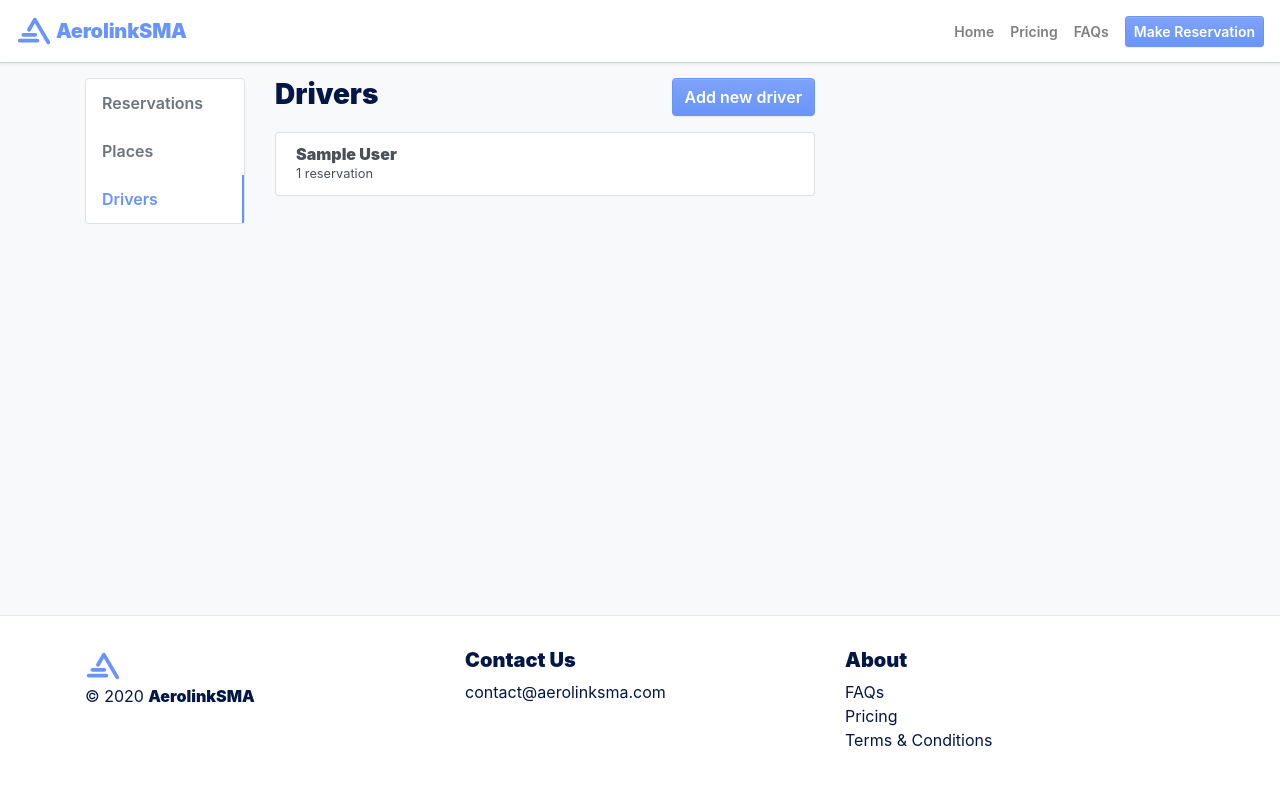
After one commit to AerolinkSMA/aerolinksma, a Django app: page /shuttle/admin/drivers/ in a window 1280 px wide. The commit adds this page. Run offline with Django 3.2, Linux system fonts and the light colour scheme; tables that the repository leaves empty hold one stand-in row (values such as "Sample post"); style sheets or scripts are compiled from the project's sources; parts of the project's set-up code (start-up, migrations or seed data) failed here and were passed over; some libraries are stand-ins or nearby versions.

Commit message:
Add drivers model, view, template, url, links

```diff
--- a/aerolinksma/shuttle/models.py
+++ b/aerolinksma/shuttle/models.py
@@ -1,8 +1,11 @@
+import os
+import uuid
 import datetime
 
 from django.db import models
 from django.urls import reverse
 from django.utils import timezone
+from django.conf import settings
 
 
 class Place(models.Model):
@@ -75,6 +78,7 @@ class Reservation(models.Model):
         ('CA', 'Cash'),
         ('PP', 'PayPal'),
     )
+    driver = models.ForeignKey('Driver', on_delete=models.SET_NULL, null=True)
     direction = models.CharField(max_length=2, choices=DIRECTION_CHOICES)
     place = models.ForeignKey(Place, on_delete=models.SET_NULL,
                               null=True, related_name='reservations')
@@ -131,3 +135,25 @@ class Reservation(models.Model):
             return '${}'.format(total_cost)
 
         return total_cost
+
+
+def get_file_path(instance, filename):
+    ext = filename.split('.')[-1]
+    filename = '{}.{}'.format(uuid.uuid4(), ext)
+    static_dir = 'images/drivers'
+    filename = '{}/{}'.format(static_dir, filename)
+    return filename
+
+
+class Driver(models.Model):
+    first_name = models.CharField(max_length=100)
+    last_name = models.CharField(max_length=100)
+    phone_number = models.CharField(max_length=20)
+    email = models.EmailField(max_length=255)
+    photo = models.ImageField(upload_to=get_file_path)
+    is_active = models.BooleanField(default=True)
+    created_at = models.DateTimeField(auto_now_add=True)
+    updated_at = models.DateTimeField(auto_now=True)
+
+    def __str__(self):
+        return '{} {}'.format(self.first_name, self.last_name)
--- a/aerolinksma/shuttle/urls.py
+++ b/aerolinksma/shuttle/urls.py
@@ -28,4 +28,13 @@ urlpatterns = [
     path('admin/places/<int:pk>/edit/',
          views.PlaceUpdateView.as_view(),
          name='place-edit'),
+    path('admin/drivers/',
+         views.AdminDriverListView.as_view(),
+         name='admin-drivers'),
+    path('admin/drivers/add/',
+         views.DriverCreateView.as_view(),
+         name='driver-add'),
+    path('admin/drivers/<int:pk>/edit/',
+         views.DriverUpdateView.as_view(),
+         name='driver-edit'),
 ]
--- a/aerolinksma/shuttle/views.py
+++ b/aerolinksma/shuttle/views.py
@@ -5,7 +5,7 @@ from django.shortcuts import render, get_object_or_404
 from django.utils import timezone
 
 from aerolinksma.shuttle import tasks
-from aerolinksma.shuttle.models import Reservation, Place
+from aerolinksma.shuttle.models import Reservation, Place, Driver
 from aerolinksma.shuttle.forms import ClientForm, ReservationForm
 
 
@@ -147,3 +147,29 @@ class PlaceUpdateView(generic.UpdateView):
         context = super().get_context_data(**kwargs)
         context['title'] = 'Update place'
         return context
+
+
+class AdminDriverListView(generic.ListView):
+    model = Driver
+    template_name = 'shuttle/admin_drivers.html'
+
+
+class DriverCreateView(generic.CreateView):
+    model = Driver
+    fields = ['first_name', 'last_name', 'email', 'phone_number',
+              'is_active', 'photo']
+    template_name = 'shuttle/driver_form.html'
+    success_url = reverse_lazy('shuttle:admin-drivers')
+
+
+class DriverUpdateView(generic.UpdateView):
+    model = Driver
+    fields = ['first_name', 'last_name', 'email', 'phone_number',
+              'is_active', 'photo']
+    template_name = 'shuttle/driver_form.html'
+    success_url = reverse_lazy('shuttle:admin-drivers')
+
+    def get_context_data(self, **kwargs):
+        context = super().get_context_data(**kwargs)
+        context['title'] = 'Update driver'
+        return context
--- /dev/null
+++ b/aerolinksma/templates/shuttle/admin_drivers.html
@@ -0,0 +1,55 @@
+{% extends "base.html" %}
+
+{% block head_title %}Drivers{% endblock %}
+
+{% block content %}
+    <div class="container my-3">
+        <div class="row">
+            <div class="col-md-2 mb-2">
+                {% include "shuttle/partials/sidebar_nav.html" %}
+            </div>
+
+            <div class="col-md-6">
+                <div class="d-flex justify-content-between mb-3">
+                    <h3 class="mb-0">Drivers</h3>
+
+                    <a class="btn btn-primary"
+                       href="{% url 'shuttle:driver-add' %}">
+                        Add new driver
+                    </a>
+                </div>
+                <ul class="list-group">
+                    {% for driver in object_list %}
+                        <a class="list-group-item list-group-item-action"
+                           href="{% url 'shuttle:driver-edit' driver.pk %}">
+                            <div class="d-flex w-100 justify-content-between align-items-center">
+                                <h6 class="mb-0">
+                                    {{ driver.first_name }}
+                                    {{ driver.last_name }}
+                                    {% if not driver.is_active %}
+                                        <span class="badge badge-danger">
+                                            Not active
+                                        </span>
+                                    {% endif %}
+                                </h6>
+                            </div>
+
+                            {% with reservation_count=driver.reservation_set.count %}
+                                <small class="d-block">
+                                    {{ reservation_count }}
+                                    reservation{{ reservation_count|pluralize }}
+                                </small>
+                            {% endwith %}
+                        </a>
+                    {% empty %}
+                        <li class="list-group-item">
+                            <p class="mb-0 text-muted text-center">
+                                There are no drivers.
+                            </p>
+                        </li>
+                    {% endfor %}
+                </ul>
+            </div>
+        </div>
+    </div>
+{% endblock %}
--- a/aerolinksma/templates/shuttle/partials/sidebar_nav.html
+++ b/aerolinksma/templates/shuttle/partials/sidebar_nav.html
@@ -1,5 +1,6 @@
 {% url 'shuttle:admin' as index %}
 {% url 'shuttle:admin-places' as places %}
+{% url 'shuttle:admin-drivers' as drivers %}
 
 <ul id="admin-nav" class="nav nav-pills nav-justified nav-fill">
     <li class="nav-item">
@@ -15,4 +16,11 @@
             Places
         </a>
     </li>
+
+    <li class="nav-item">
+        <a class="nav-link{% if request.path == drivers %} active{% endif %}"
+           href="{% url 'shuttle:admin-drivers' %}">
+            Drivers
+        </a>
+    </li>
 </ul>
--- a/config/settings.py
+++ b/config/settings.py
@@ -65,6 +65,7 @@ TEMPLATES = [
                 'django.template.context_processors.request',
                 'django.contrib.auth.context_processors.auth',
                 'django.contrib.messages.context_processors.messages',
+                'django.template.context_processors.media',
             ],
         },
     },
@@ -126,6 +127,10 @@ STATICFILES_DIRS = [
     os.path.join(BASE_DIR, 'aerolinksma', 'static'),
 ]
 
+MEDIA_URL = '/media/'
+
+MEDIA_ROOT = os.path.join(BASE_DIR, 'aerolinksma', 'static', 'media')
+
 AUTH_USER_MODEL = 'accounts.User'
 
 CRISPY_TEMPLATE_PACK = 'bootstrap4'
--- a/config/urls.py
+++ b/config/urls.py
@@ -13,11 +13,16 @@ Including another URLconf
     1. Import the include() function: from django.urls import include, path
     2. Add a URL to urlpatterns:  path('blog/', include('blog.urls'))
 """
+from django.conf import settings
 from django.contrib import admin
 from django.urls import path, include
+from django.conf.urls.static import static
 
 urlpatterns = [
     path('', include('aerolinksma.core.urls')),
     path('shuttle/', include('aerolinksma.shuttle.urls')),
     path('admin/', admin.site.urls),
 ]
+
+if settings.DEBUG:
+    urlpatterns += static(settings.MEDIA_URL, document_root=settings.MEDIA_ROOT)
```
Also changed, not shown: aerolinksma/templates/shuttle/driver_form.html (added, +23 -0 lines), aerolinksma/shuttle/migrations/0011_auto_20200624_1846.py (added), 1 other file.
